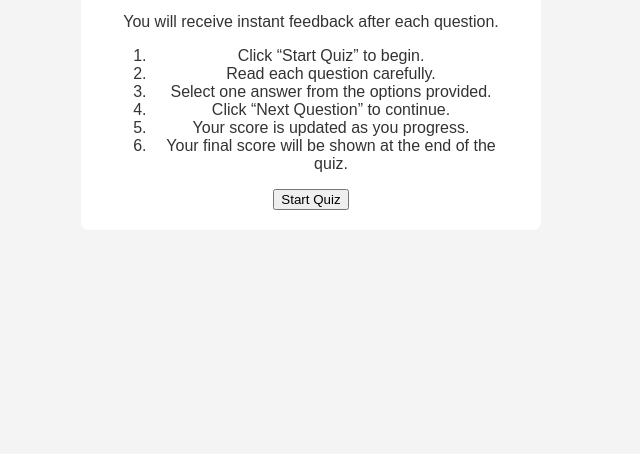
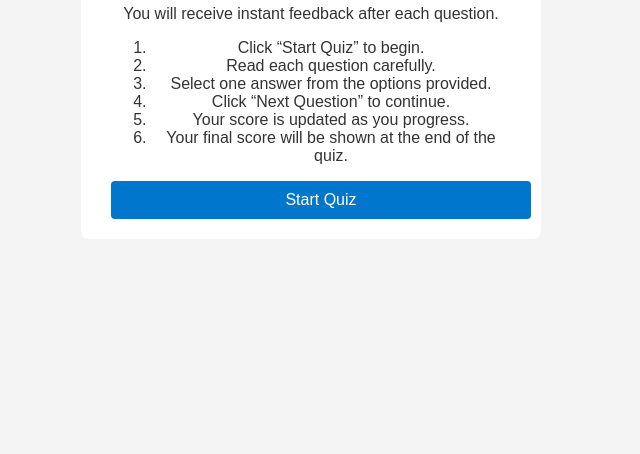
Before and after one commit to Alan-Baum/online-quiz, a plain HTML site: page how-to.html in a window 1280 px wide. Shown: the part 362-816 px from the top of the page, without its empty margins (329-969 px from the left). Drawn offline with Linux system fonts and the light colour scheme.

Commit message:
Fix how-to.html HTML validation issues and style start link

```diff
--- a/css/style.css
+++ b/css/style.css
@@ -23,3 +23,19 @@ body {
   margin: 10px 0;
   cursor: pointer;
 }
+
+.start-btn {
+  display: inline-block;
+  width: 100%;
+  padding: 10px;
+  background-color: #0077cc; /* your chosen project color */
+  color: white;
+  text-align: center;
+  text-decoration: none;
+  border-radius: 4px;
+  cursor: pointer;
+}
+
+.start-btn:hover {
+  background-color: #005fa3; /* slightly darker on hover */
+}
--- a/how-to.html
+++ b/how-to.html
@@ -1,14 +1,14 @@
 <!DOCTYPE html>
 <html lang="en">
 <head>
-  <meta charset="UTF-8" />
-  <meta name="viewport" content="width=device-width, initial-scale=1.0" />
+  <meta charset="UTF-8">
+  <meta name="viewport" content="width=device-width, initial-scale=1.0">
   <title>How to Take the Quiz</title>
   <link rel="stylesheet" href="css/style.css">
 </head>
 <body>
 
-  <main class="quiz-container" role="main">
+  <main class="quiz-container">
     <h1>How to Take the Quiz</h1>
 
     <p>This quiz tests your knowledge of basic web technologies.</p>
@@ -23,9 +23,8 @@
       <li>Your final score will be shown at the end of the quiz.</li>
     </ol>
 
-    <a href="index.html" aria-label="Start the quiz">
-      <button>Start Quiz</button>
-    </a>
+    <a href="index.html" class="start-btn" aria-label="Start the quiz">Start Quiz</a>
+
   </main>
 
 </body>
```
